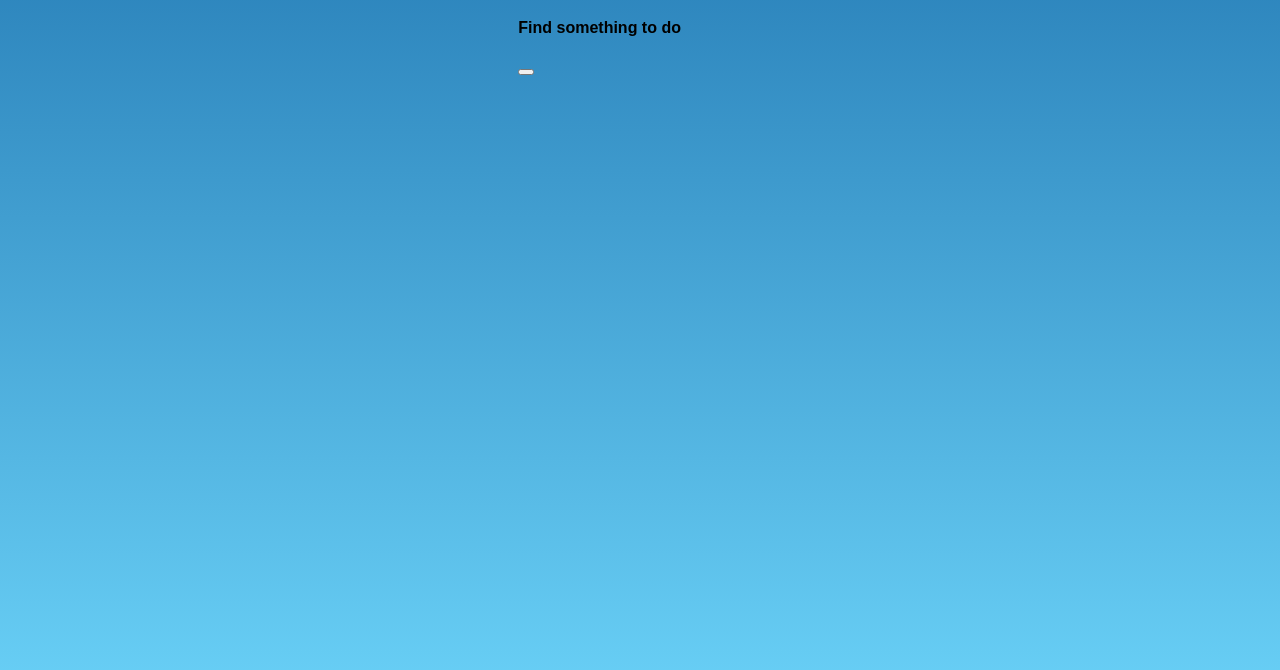
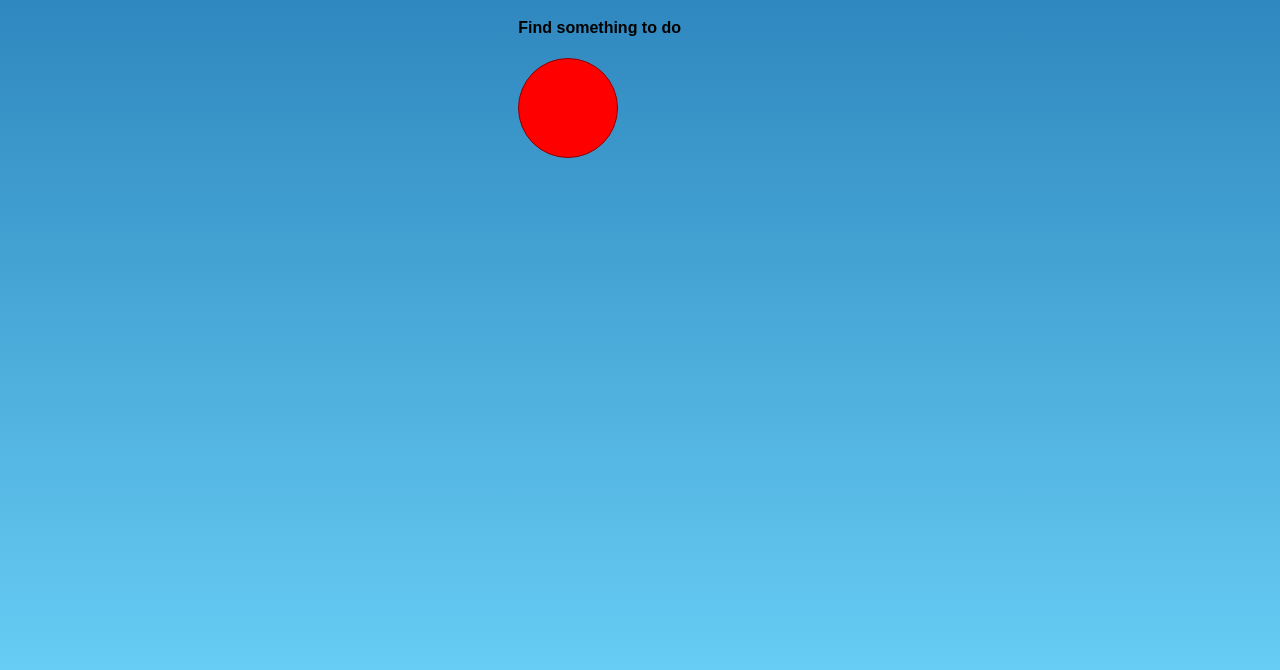
Before and after one commit to chisu-kawahara/boredbot, a website built with Vite: page index.html in a window 1280 px wide. Shown: the part 70-740 px from the top of the page. Built offline with nearby package versions, Linux system fonts and the light colour scheme.

Commit message:
add styling

```diff
--- a/index.css
+++ b/index.css
@@ -8,3 +8,12 @@ body {
     align-items: center;
     font-family: Oxygen, sans-serif;
 }
+
+button {
+    height: 100px;
+    width: 100px;
+    border-radius: 50%;
+    background-color: red;
+    border: 1px solid darkred;
+    cursor: pointer;
+}
```
